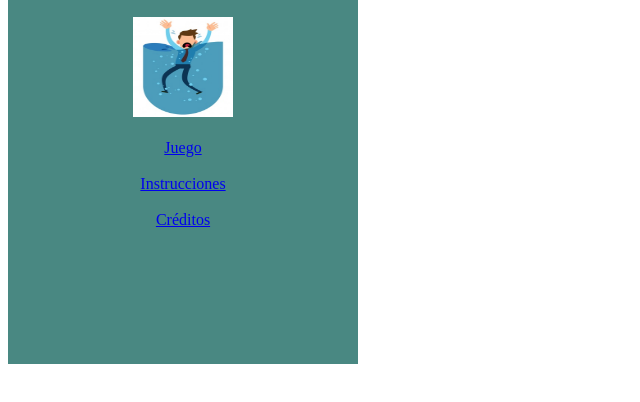
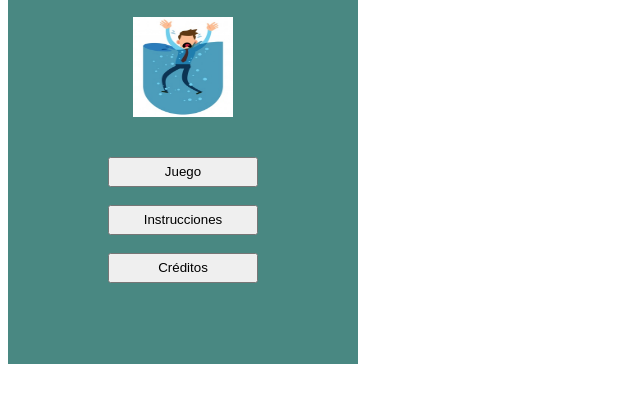
Before and after one commit to jarolmedina/appAhogado, a plain HTML site: page index.html in a window 1280 px wide. Shown: the part 94-496 px from the top of the page, without its empty margins (0-640 px from the left). Drawn offline with Linux system fonts and the light colour scheme.

Commit message:
Se organiza la visual de la pestaña home

```diff
--- a/css/main.css
+++ b/css/main.css
@@ -74,3 +74,10 @@ section{
     line-height: 50px;
 
 }
+
+.botonesHome{
+
+    width: 150px;
+    height: 30px;
+
+}
--- a/index.html
+++ b/index.html
@@ -22,10 +22,12 @@
         <h1>AHOGADO</h1>
         <br>
         <img id="imagenHome" src="img/ilustracion-empresario-ahogado-agua_147838-32.jpg" alt="ahogado">
+        <br><br><br>
+        <button onclick="cambiarSeccion(3);" class="botonesHome">Juego</button>
         <br><br>
-        <a href="javascript:void();" onClick="cambiarSeccion(3);">Juego</a><br><br>
-		<a href="javascript:void();" onClick="cambiarSeccion(4);">Instrucciones</a><br><br>
-		<a href="javascript:void();" onClick="cambiarSeccion(5);">Créditos</a><br>
+        <button onclick="cambiarSeccion(4);" class="botonesHome">Instrucciones</button>
+        <br><br>
+        <button onclick="cambiarSeccion(5);" class="botonesHome">Créditos</button>
 
     </section>
 
```
